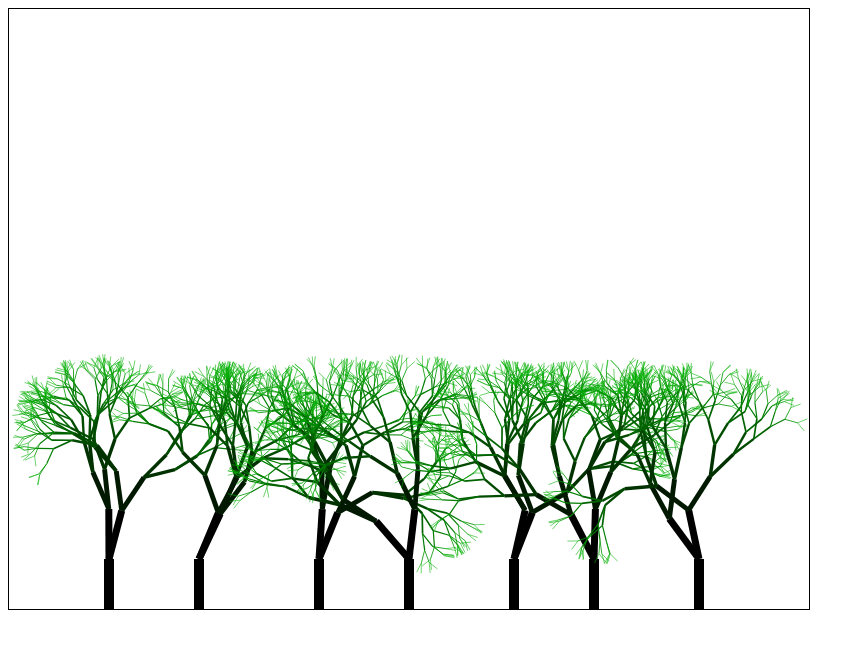
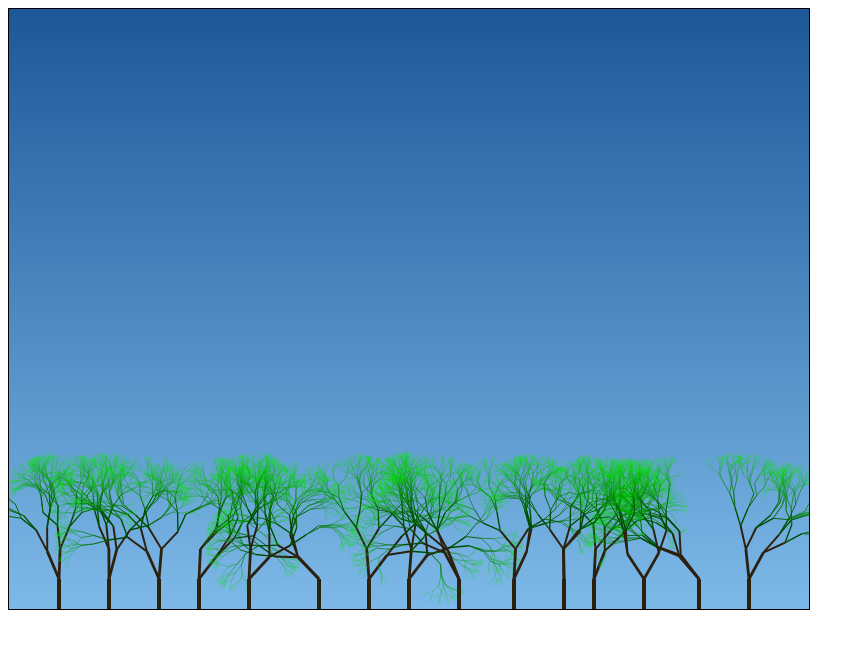
Before and after one commit to tsensebe/forestJS, a plain HTML site: page index.html in a window 1280 px wide. Shown: the whole page, without its empty margins (0-865 px from the left). Drawn offline with Linux system fonts and the light colour scheme.

Commit message:
Branch size can be change with api + change example

```diff
--- a/canvas.js
+++ b/canvas.js
@@ -34,13 +34,17 @@ function canvasTool(ctx) {
 	function drawBranch(depth, startX, startY, targetX, targetY) {
 		ctx.strokeStyle = treeColor(depth);
 		ctx.beginPath();
-		ctx.lineWidth = 10*(Math.pow(.7,depth+1));
+		ctx.lineWidth = 4*(Math.pow(.7,depth+1));
 		ctx.moveTo(startX,startY);
 		ctx.lineTo(targetX,targetY);
 		ctx.stroke();
 		ctx.closePath();
 	};
 
-	function treeColor(depth) {return "rgb(0, "+ 25*depth +", 0)";}
+	//function treeColor(depth) {return ;}
+	function treeColor(depth) {
+		if(depth < 2) return '#2C200F';
+		else return "rgb(0, "+ 25*(depth+1) +", 0)";
+	}
 
 }
--- a/gardener.js
+++ b/gardener.js
@@ -3,10 +3,7 @@ function gardener() {
 	var BRANCH_SIZE = 50;
 	var forest = {'size':0, 'trees':[]};
 
-	var API = {};
-	API.forest = forest;
-	API.reset = function(){ forest = {'size':0, 'trees':[]}};
-	API.createTree = function(x, size) {
+	function createTree(x, size) {
 		var tree = new BinaryTree();
 		var root = {'x':x, 'y':BRANCH_SIZE, 'angle':Math.PI/2};
 		tree.setRoot(root);
@@ -14,7 +11,7 @@ function gardener() {
 		forest.trees.push(tree);
 		forest.size++;
 	};
-	return API;
+
 
 	function createTreeNode(root, depth) {
 	    var angle = root.angle + Math.random()*Math.PI/2 - Math.PI/4;
@@ -36,4 +33,15 @@ function gardener() {
 			plantTree(tree, currentDepth+1, depth-1);
 	    }
 	}
+
+	function branchSize(size) { BRANCH_SIZE = size};
+	function reset() { forest = {'size':0, 'trees':[]}};
+
+
+	var API = {};
+	API.forest = forest;
+	API.branchSize = branchSize;
+	API.reset = reset;
+	API.createTree = createTree;
+	return API;
 }
--- a/index.html
+++ b/index.html
@@ -4,6 +4,9 @@
 		<style type="text/css">
 			canvas{
 				border: 1px solid black;
+				//background-color: #7db9e8;
+ 				background-image: linear-gradient(to bottom,#1E5799, #7db9e8);
+
 			}
 		</style>
 	</head>
@@ -15,13 +18,23 @@
 		<script type="text/javascript" src="canvas.js"></script>
 		<script type="text/javascript">
 			var g = gardener();
-			g.createTree(100,8);
-			g.createTree(190,8);
-			g.createTree(310,8);
-			g.createTree(400,8);
-			g.createTree(505,8);
-			g.createTree(585,8);
-			g.createTree(690,8);
+			g.branchSize(30);
+			g.createTree(100,9);
+			g.createTree(190,9);
+			g.createTree(310,9);
+			g.createTree(400,9);
+			g.createTree(505,9);
+			g.createTree(585,9);
+			g.createTree(690,9);
+
+			g.createTree(50,9);
+			g.createTree(150,9);
+			g.createTree(240,9);
+			g.createTree(360,9);
+			g.createTree(450,9);
+			g.createTree(555,9);
+			g.createTree(635,9);
+			g.createTree(740,9);
 
 
 			var context = document.getElementById('canvas').getContext("2d");
```
